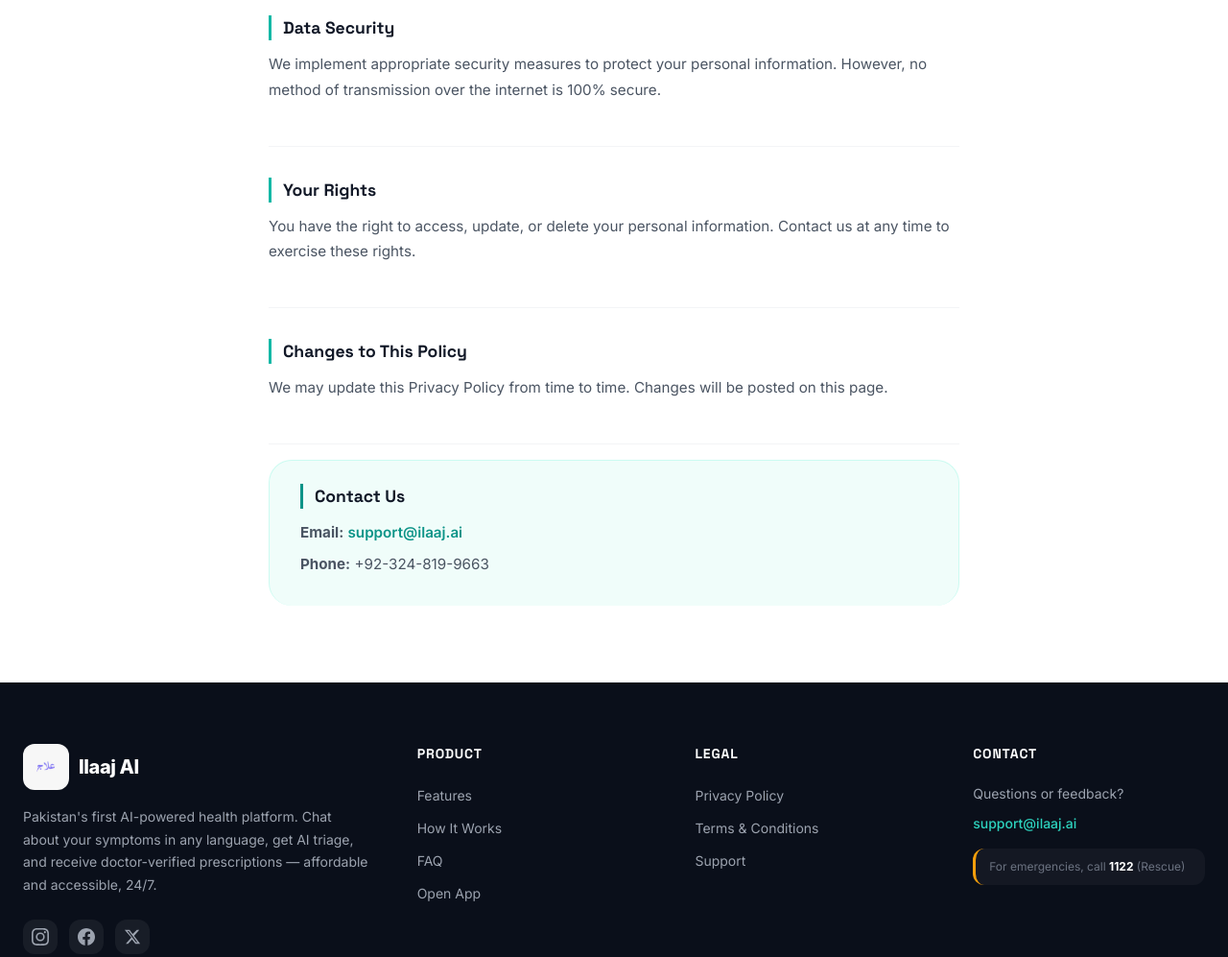
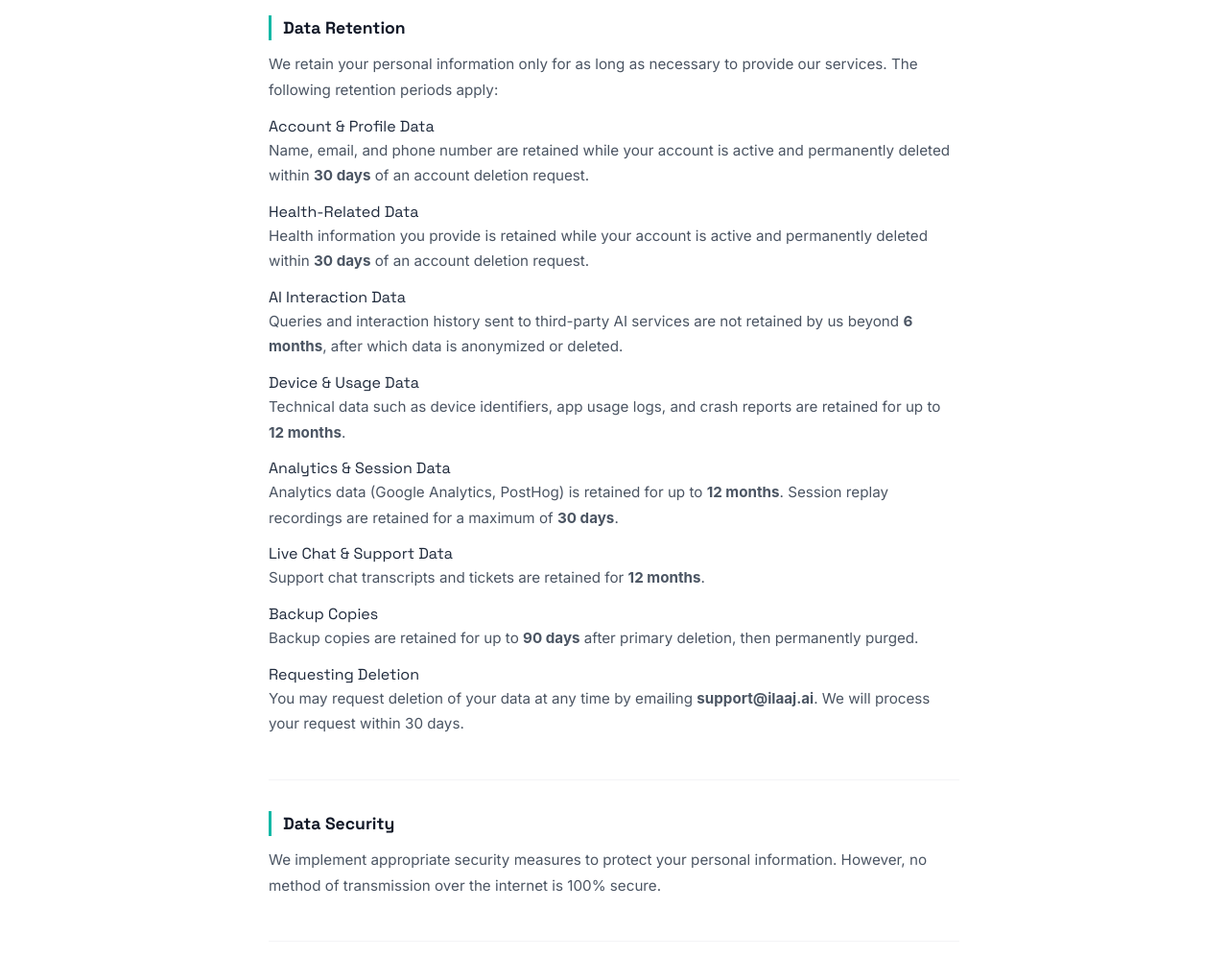
Before and after one commit to ilaaj-health/ilaaj-web, an Astro site: page /privacy-policy in a window 1280 px wide. Shown: the part 1340-2337 px from the top of the page at 96% size. Built offline with nearby package versions, Linux system fonts and the light colour scheme; Astro itself is replaced by a stand-in of ours; a web font is replaced by a local one.

Commit message:
privacy policy updated

```diff
--- a/src/pages/privacy-policy.astro
+++ b/src/pages/privacy-policy.astro
@@ -15,7 +15,7 @@ import '../styles/legal.css';
           <svg width="28" height="28" viewBox="0 0 24 24" fill="none" stroke="var(--primary-600)" stroke-width="2"><path d="M12 22s8-4 8-10V5l-8-3-8 3v7c0 6 8 10 8 10z"/></svg>
         </div>
         <h1 class="legal-hero__title">Privacy Policy</h1>
-        <p class="legal-hero__meta">Last updated: April 8, 2026</p>
+        <p class="legal-hero__meta">Last updated: May 8, 2026</p>
       </div>
     </section>
 
@@ -49,6 +49,27 @@ import '../styles/legal.css';
             <p>Before any data is shared with third-party AI systems, we obtain explicit user consent during onboarding.</p>
           </div>
           <div class="legal-section">
+            <h2>Data Retention</h2>
+            <p>We retain your personal information only for as long as necessary to provide our services. The following retention periods apply:</p>
+            <h3>Account &amp; Profile Data</h3>
+            <p>Name, email, and phone number are retained while your account is active and permanently deleted within <strong>30 days</strong> of an account deletion request.</p>
+            <h3>Health-Related Data</h3>
+            <p>Health information you provide is retained while your account is active and permanently deleted within <strong>30 days</strong> of an account deletion request.</p>
+            <h3>AI Interaction Data</h3>
+            <p>Queries and interaction history sent to third-party AI services are not retained by us beyond <strong>6 months</strong>, after which data is anonymized or deleted.</p>
+            <h3>Device &amp; Usage Data</h3>
+            <p>Technical data such as device identifiers, app usage logs, and crash reports are retained for up to <strong>12 months</strong>.</p>
+            <h3>Analytics &amp; Session Data</h3>
+            <p>Analytics data (Google Analytics, PostHog) is retained for up to <strong>12 months</strong>. Session replay recordings are retained for a maximum of <strong>30 days</strong>.</p>
+            <h3>Live Chat &amp; Support Data</h3>
+            <p>Support chat transcripts and tickets are retained for <strong>12 months</strong>.</p>
+            <h3>Backup Copies</h3>
+            <p>Backup copies are retained for up to <strong>90 days</strong> after primary deletion, then permanently purged.</p>
+            <h3>Requesting Deletion</h3>
+            <p>You may request deletion of your data at any time by emailing <strong>support@ilaaj.ai</strong>. We will process your request within 30 days.</p>
+          </div>
+
+          <div class="legal-section">
             <h2>Data Security</h2>
             <p>We implement appropriate security measures to protect your personal information. However, no method of transmission over the internet is 100% secure.</p>
           </div>
```
Also changed, not shown: .omc/project-memory.json, .omc/state/idle-notif-cooldown.json, 3 other files.
